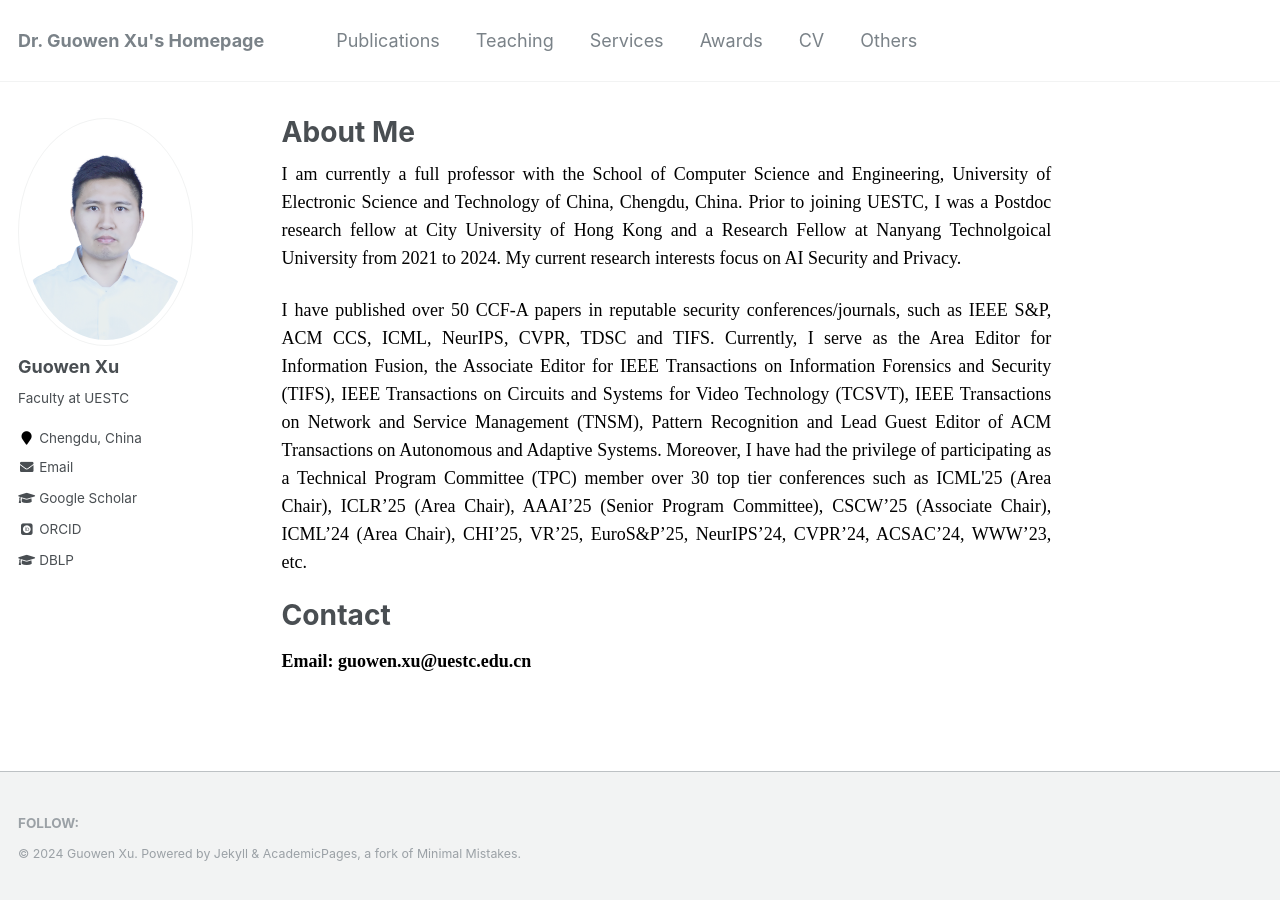
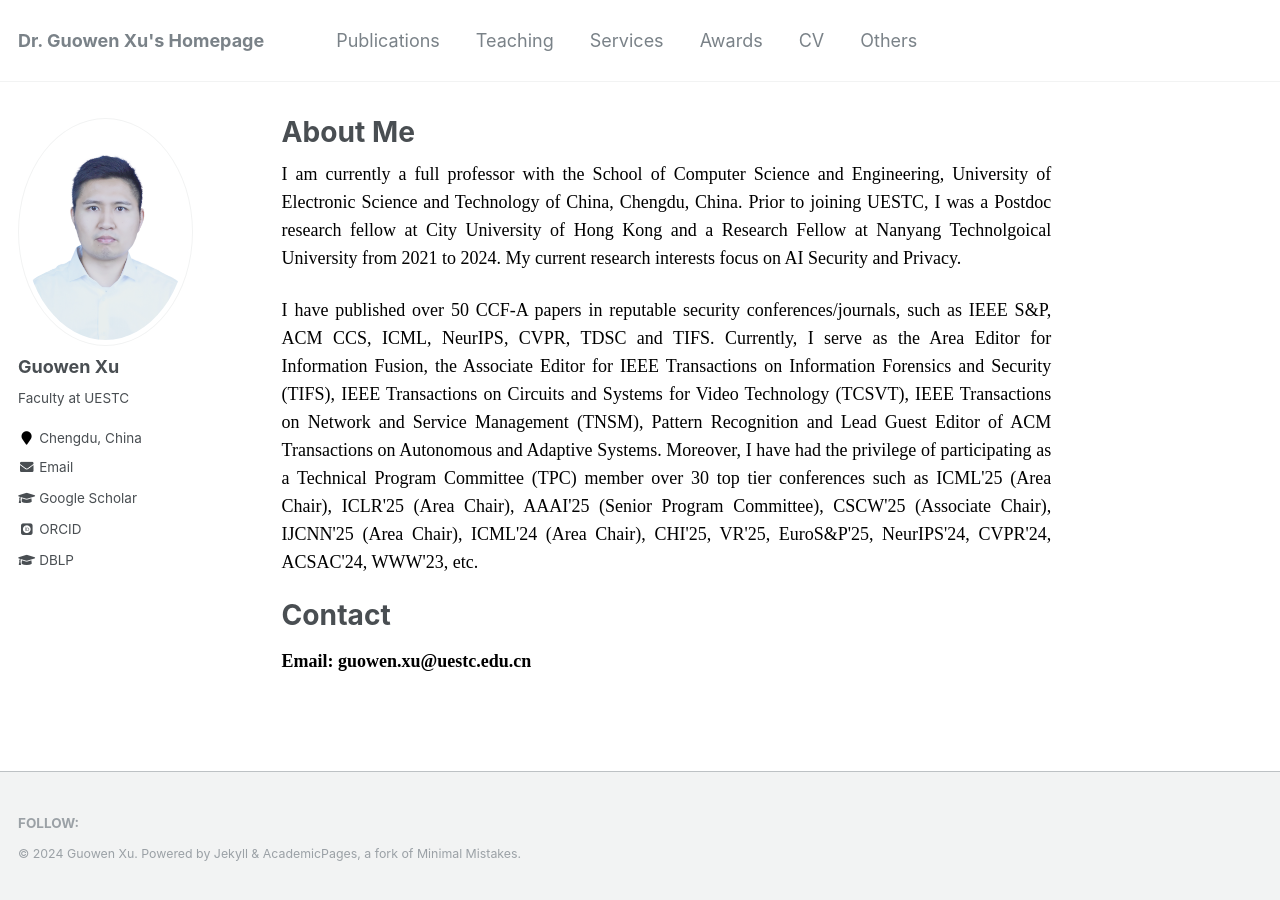
Before and after one commit to Guowen-xu/guowen-xu.github.io, a Jekyll site: the page built from _pages/about.md, in a window 1280 px wide. Built offline with Jekyll 4.4.1, drawn with Linux system fonts in a browser that asks for light colours; some web fonts are replaced.

Commit message:
Update about.md

```diff
--- a/_pages/about.md
+++ b/_pages/about.md
@@ -10,7 +10,7 @@ redirect_from:
 
 <p align="justify">  <font face="Times New Roman" color=black size=4> I am currently a full professor with the School of Computer Science and Engineering, University of Electronic Science and Technology of China, Chengdu, China. Prior to joining UESTC, I was a Postdoc research fellow at City University of Hong Kong and a  Research  Fellow at Nanyang Technolgoical University from 2021 to 2024. My current research interests focus on  AI Security and Privacy. </font> </p>
 
-<p align="justify"> <font face="Times New Roman" color=black size=4> I have published over 50 CCF-A papers in reputable security conferences/journals, such as IEEE S&P, ACM CCS, ICML, NeurIPS, CVPR, TDSC and TIFS. Currently, I serve as the Area Editor for Information Fusion, the Associate Editor for IEEE Transactions on Information Forensics and Security (TIFS), IEEE Transactions on Circuits and Systems for Video Technology (TCSVT), IEEE Transactions on Network and Service Management (TNSM), Pattern Recognition and Lead Guest Editor of ACM Transactions on Autonomous and Adaptive Systems. Moreover, I have had the privilege of participating as a Technical Program Committee (TPC) member over 30 top tier conferences such as ICML'25 (Area Chair), ICLR’25 (Area Chair), AAAI’25 (Senior Program Committee), CSCW’25 (Associate Chair), ICML’24 (Area Chair), CHI’25, VR’25, EuroS&P’25, NeurIPS’24, CVPR’24, ACSAC’24, WWW’23, etc.</font> </p>
+<p align="justify"> <font face="Times New Roman" color=black size=4> I have published over 50 CCF-A papers in reputable security conferences/journals, such as IEEE S&P, ACM CCS, ICML, NeurIPS, CVPR, TDSC and TIFS. Currently, I serve as the Area Editor for Information Fusion, the Associate Editor for IEEE Transactions on Information Forensics and Security (TIFS), IEEE Transactions on Circuits and Systems for Video Technology (TCSVT), IEEE Transactions on Network and Service Management (TNSM), Pattern Recognition and Lead Guest Editor of ACM Transactions on Autonomous and Adaptive Systems. Moreover, I have had the privilege of participating as a Technical Program Committee (TPC) member over 30 top tier conferences such as ICML'25 (Area Chair), ICLR'25 (Area Chair), AAAI'25 (Senior Program Committee), CSCW'25 (Associate Chair), IJCNN'25 (Area Chair), ICML'24 (Area Chair), CHI'25, VR'25, EuroS&P'25, NeurIPS'24, CVPR'24, ACSAC'24, WWW'23, etc.</font> </p>
 
 
 
```
